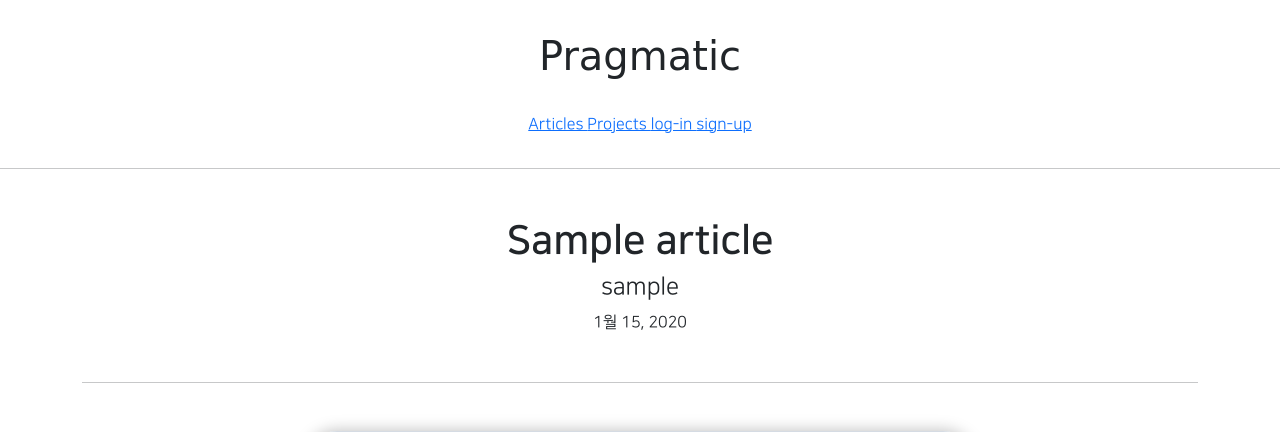
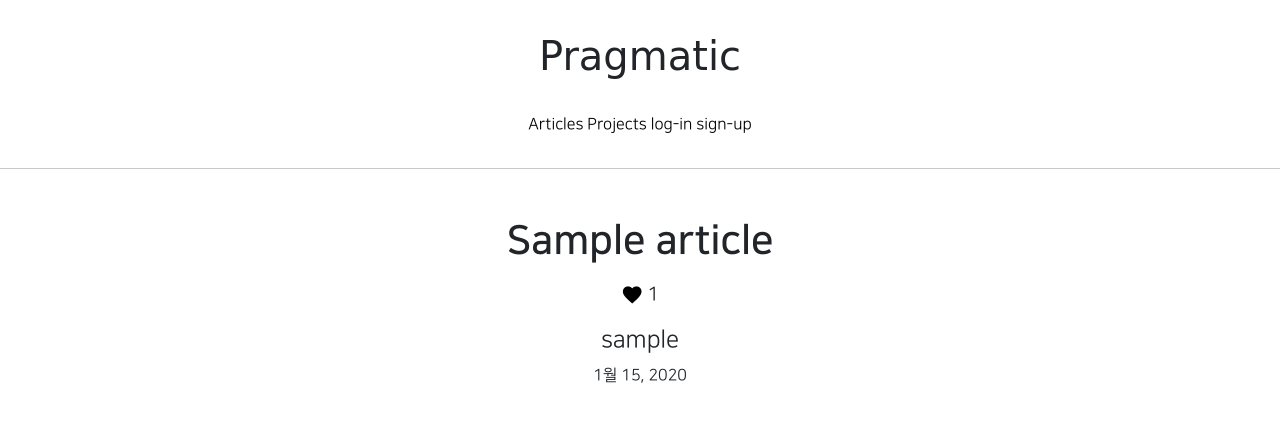
Before and after one commit to ui-hyeong/gis_3class, a Django app: page /articles/detail/1 in a window 1280 px wide. Shown: the top 432 px of the page. Run offline with Django 3.2, Linux system fonts and the light colour scheme; tables that the repository leaves empty hold one stand-in row (values such as "Sample post"); grey boxes marked "Sample" are stand-in pictures; parts of the project's set-up code (start-up, migrations or seed data) failed here and were passed over; some libraries are stand-ins or nearby versions; some web fonts are replaced.

Commit message:
8 / 24 gis_p commit 4

```diff
--- a/articleapp/templates/articleapp/detail.html
+++ b/articleapp/templates/articleapp/detail.html
@@ -7,6 +7,17 @@
         <div class="my-5">
             {#   게시글 제목, 글쓴이, 작성일자    #}
             <h1 class="NNS_B">{{ target_article.title }}</h1>
+            <div class="my-3">
+                <a href="{% url 'likeapp:article_like' article_pk=target_article.pk %}"
+                class="material-icons"
+                  style="vertical-align: middle;
+                         font-size: 1.4rem;">
+                    favorite
+                </a>
+                <span style="vertical-align: middle; font-size: 1.2rem">
+                    {{ target_article.like }}
+                </span>
+            </div>
             <h4>{{ target_article.writer.profile.nickname }}</h4>
             <p>{{ target_article.created_at }}</p>
         </div>
--- a/likeapp/urls.py
+++ b/likeapp/urls.py
@@ -1,5 +1,10 @@
 from django.urls import path
 
+from likeapp.views import LikeArticleView
+
+app_name = 'likeapp'
+
 urlpatterns = [
-    path('article/<int:article_pk>'),
+    path('article/<int:article_pk>', LikeArticleView.as_view(), name='article_like'),
+
 ]
--- a/static/base.css
+++ b/static/base.css
@@ -73,3 +73,13 @@
         font-size: 13px;
     }
 }
+
+a {
+    text-decoration: none;
+    color: black;
+}
+
+a:hover {
+    text-decoration: none;
+    color: black;
+}
```
